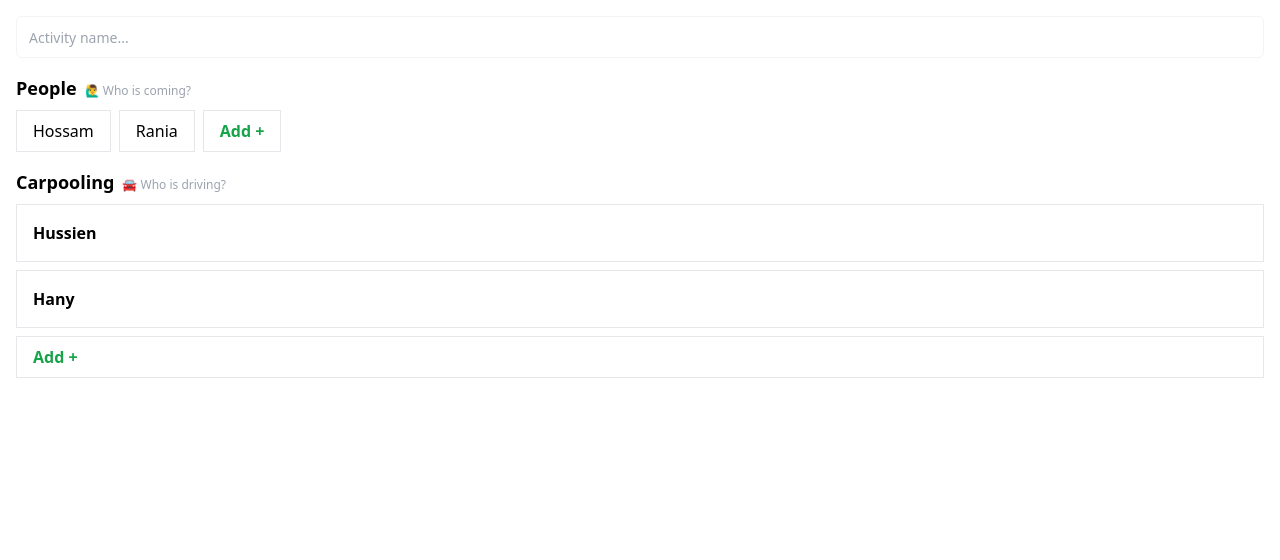
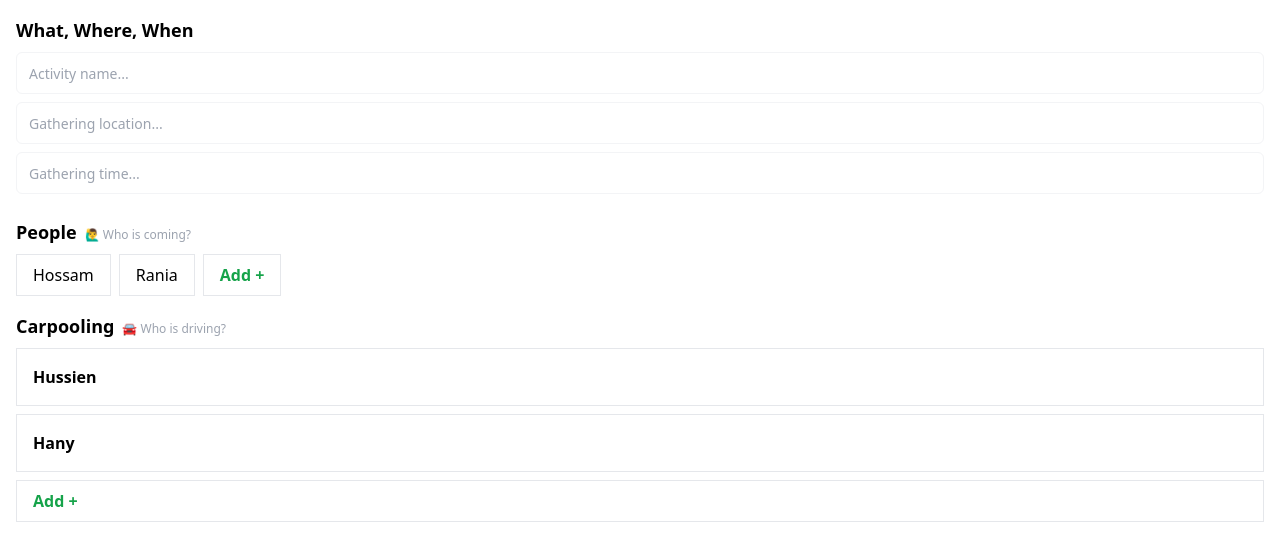
Before and after one commit to hossammourad/activity-planner, a React (Vite) app: page / in a window 1280 px wide. Shown: the top 560 px of the page. Built offline with nearby package versions, Linux system fonts and the light colour scheme.

Commit message:
add inputs for what, where, when

```diff
--- a/src/App.tsx
+++ b/src/App.tsx
@@ -2,7 +2,7 @@ import { useState } from "react";
 
 const App = () => {
   const [people, setPeople] = useState<string[]>(["Hossam", "Rania"]);
-  const [cars, setCars] = useState<{ [key: string]: string[]; }>({ "Hussien": [], "Hany": [] });``
+  const [cars, setCars] = useState<{ [key: string]: string[]; }>({ "Hussien": [], "Hany": [] }); ``;
   const [draggedValue, setDraggedValue] = useState("");
 
   const renderCars = () => {
@@ -65,11 +65,26 @@ const App = () => {
 
   return (
     <main className="p-4">
-      <input
-        type="text"
-        placeholder="Activity name..."
-        className="border border-gray-100 px-3 py-2 w-full rounded-md placeholder:text-sm"
-      />
+      <section>
+        <h1 className="font-semibold text-lg mb-2">
+          What, Where, When
+        </h1>
+        <input
+          type="text"
+          placeholder="Activity name..."
+          className="border border-gray-100 px-3 py-2 mb-2 w-full rounded-md placeholder:text-sm"
+        />
+        <input
+          type="text"
+          placeholder="Gathering location..."
+          className="border border-gray-100 px-3 py-2 mb-2 w-full rounded-md placeholder:text-sm"
+        />
+        <input
+          type="text"
+          placeholder="Gathering time..."
+          className="border border-gray-100 px-3 py-2 mb-2 w-full rounded-md placeholder:text-sm"
+        />
+      </section>
 
       <section className="my-4">
         <h1 className="font-semibold text-lg mb-2">
```
